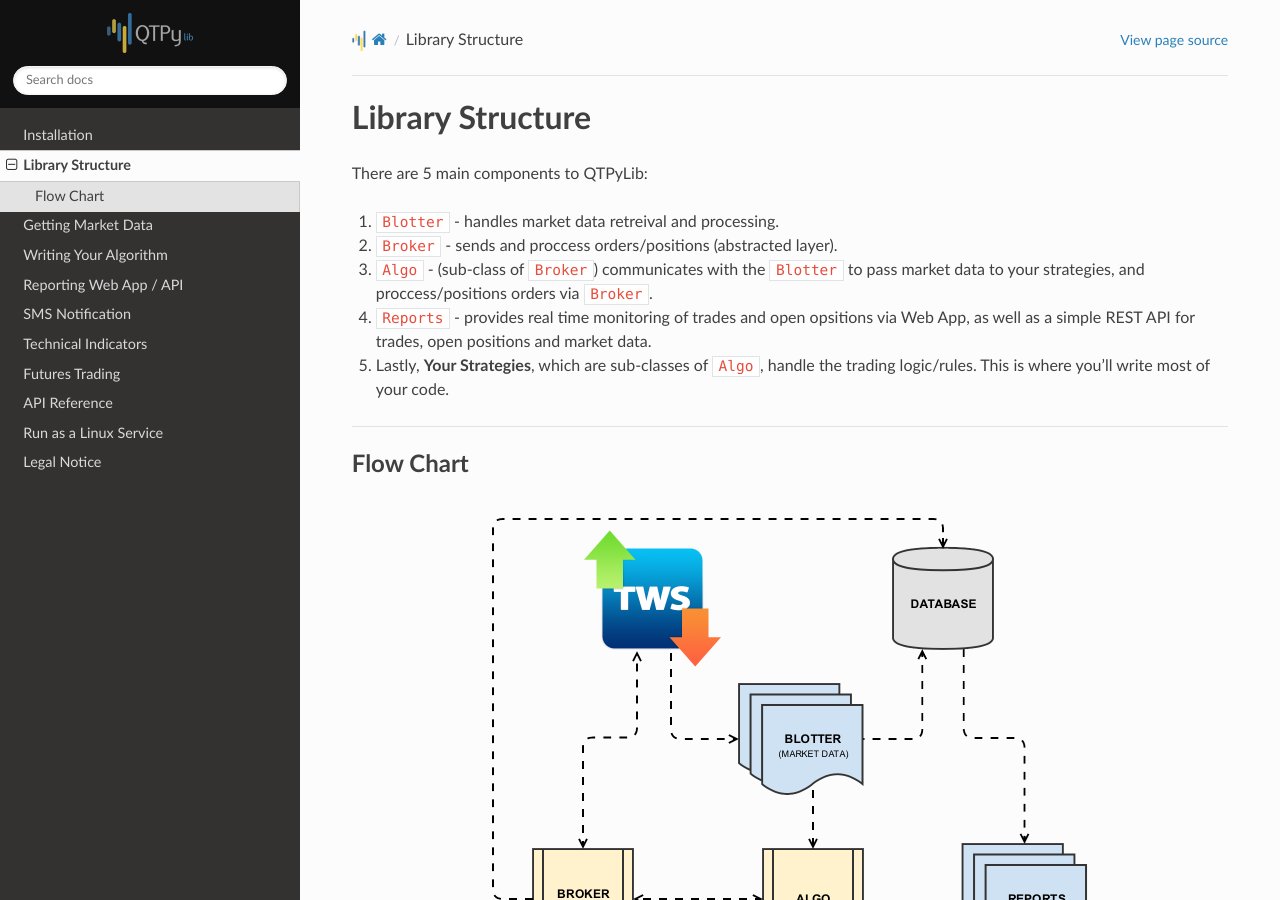
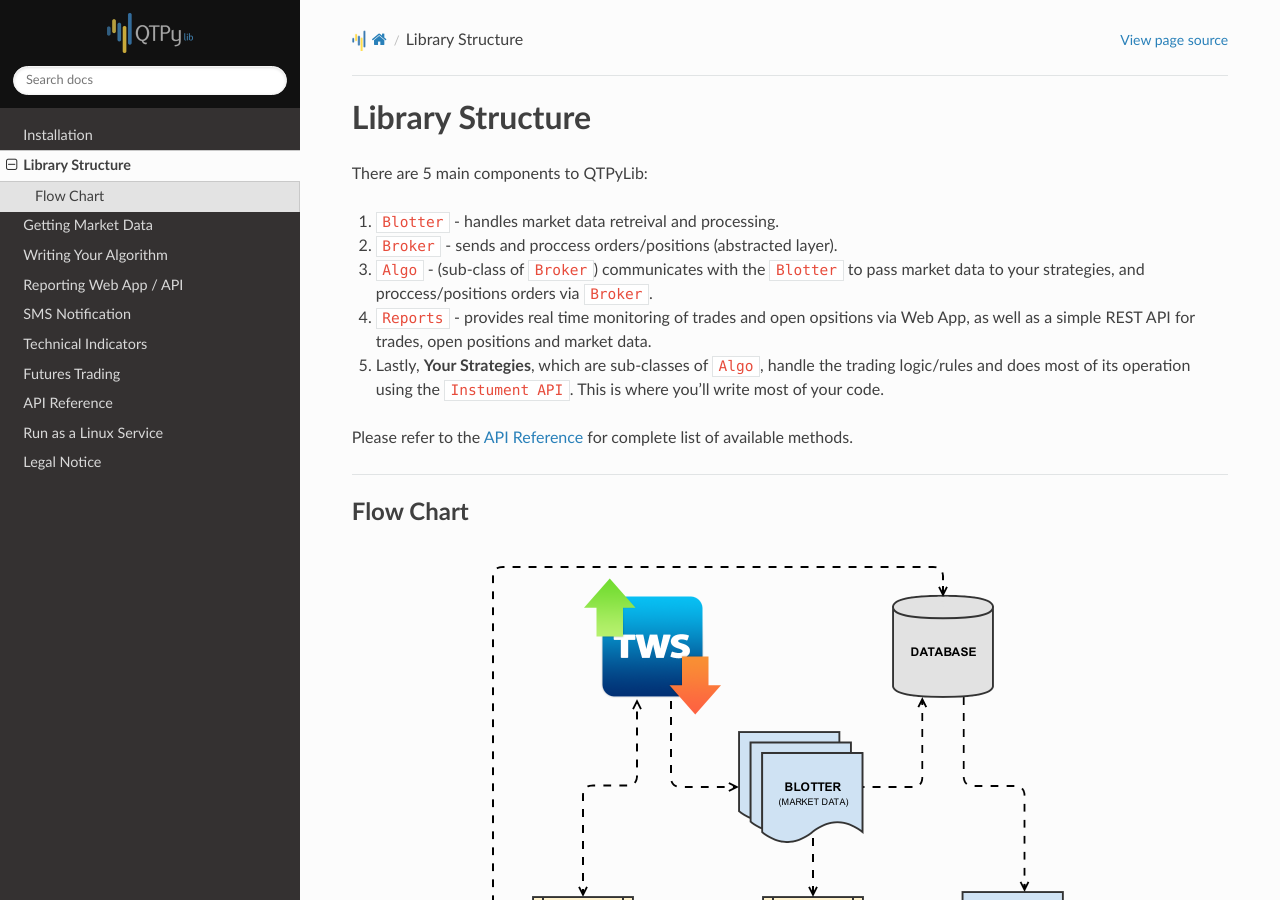
Before and after one commit to ranaroussi/qtpylib, a Sphinx documentation site: the page built from docs/source/structure.rst, in a window 1280 px wide and 900 px high. Built offline with Sphinx 7.4.7 and the Read the Docs theme 2.0.0, drawn with Linux system fonts in a browser that asks for light colours.

Commit message:
updated structure page

```diff
--- a/docs/source/structure.rst
+++ b/docs/source/structure.rst
@@ -7,7 +7,9 @@ There are 5 main components to QTPyLib:
 2. ``Broker`` - sends and proccess orders/positions (abstracted layer).
 3. ``Algo`` - (sub-class of ``Broker``) communicates with the ``Blotter`` to pass market data to your strategies, and proccess/positions orders via ``Broker``.
 4. ``Reports`` - provides real time monitoring of trades and open opsitions via Web App, as well as a simple REST API for trades, open positions and market data.
-5. Lastly, **Your Strategies**, which are sub-classes of ``Algo``, handle the trading logic/rules. This is where you'll write most of your code.
+5. Lastly, **Your Strategies**, which are sub-classes of ``Algo``, handle the trading logic/rules and does most of its operation using the ``Instument API``. This is where you'll write most of your code.
+
+Please refer to the `API Reference <api.html>`_ for complete list of available methods.
 
 -----
 
```
Also changed, not shown: docs/source/_static/diagram.png, 2 other files.
